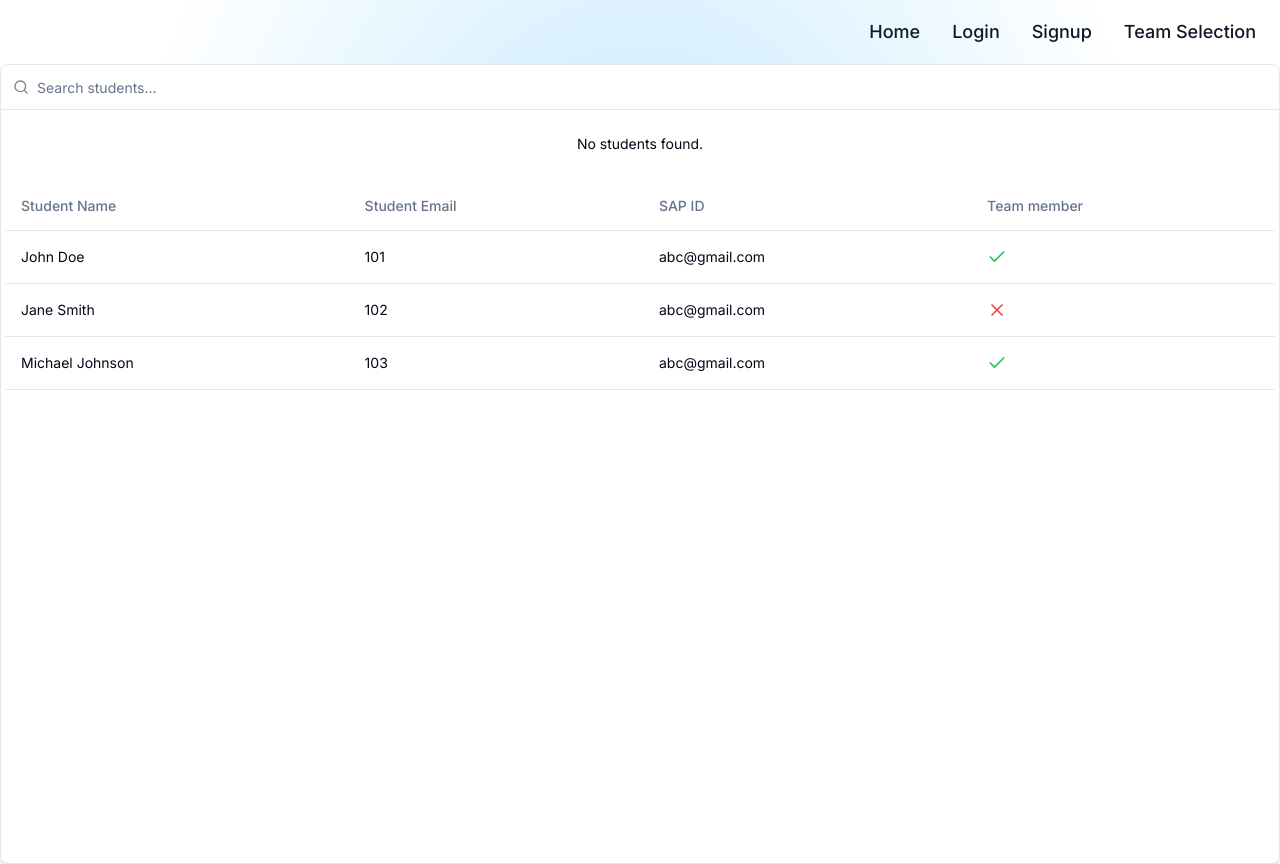
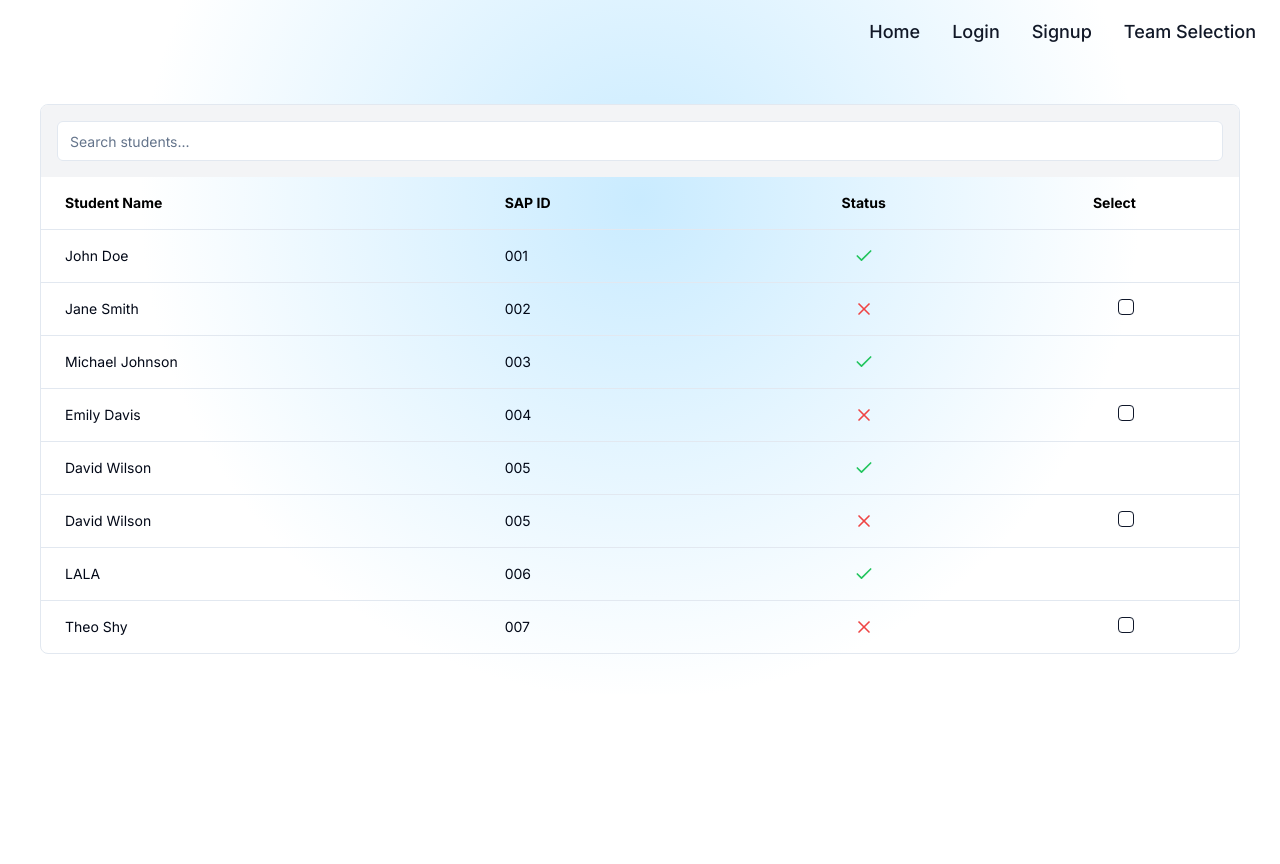
Before and after one commit to vedantkesharia/fyp-team-selection-website, a Next.js app: page /team-selection in a window 1280 px wide. After the commit the page ends 800 px from the top, so only its background shows below. Built offline with nearby package versions, Linux system fonts and the light colour scheme.

Commit message:
added team selection page

```diff
--- a/package.json
+++ b/package.json
@@ -9,8 +9,10 @@
     "lint": "next lint"
   },
   "dependencies": {
+    "@radix-ui/react-checkbox": "^1.0.4",
     "@radix-ui/react-dialog": "^1.0.5",
     "@radix-ui/react-label": "^2.0.2",
+    "@radix-ui/react-scroll-area": "^1.0.5",
     "@radix-ui/react-slot": "^1.0.2",
     "class-variance-authority": "^0.7.0",
     "clsx": "^2.1.1",
--- a/src/app/team-selection/page.js
+++ b/src/app/team-selection/page.js
@@ -1,50 +1,139 @@
-import { Command, CommandInput, CommandList, CommandEmpty, CommandGroup } from "@/components/ui/command"
+"use client"
+
+import { useState, useMemo } from "react"
+import { Input } from "@/components/ui/input"
 import { Table, TableHeader, TableRow, TableHead, TableBody, TableCell } from "@/components/ui/table"
+import { Checkbox } from "@/components/ui/checkbox"
+import { ScrollArea } from "@/components/ui/scroll-area"
 
 export default function Component() {
-  const students = [
-    { name: "John Doe", rollNumber: 101, email:"abc@gmail.com", present: true },
-    { name: "Jane Smith", rollNumber: 102, email:"abc@gmail.com", present: false },
-    { name: "Michael Johnson", rollNumber: 103, email:"abc@gmail.com", present: true },
-    { name: "Emily Davis", rollNumber: 104, email:"abc@gmail.com", present: true },
-    { name: "David Wilson", rollNumber: 105, email:"abc@gmail.com", present: false },
-  ]
+  const [search, setSearch] = useState("")
+  const [selectedStudents, setSelectedStudents] = useState([])
+  const handleSearch = (e) => setSearch(e.target.value)
+  const filteredData = useMemo(() => {
+    return [
+      {
+        name: "John Doe",
+        sapId: "001",
+        status: "Passed",
+      },
+      {
+        name: "Jane Smith",
+        sapId: "002",
+        status: "Failed",
+      },
+      {
+        name: "Michael Johnson",
+        sapId: "003",
+        status: "Passed",
+      },
+      {
+        name: "Emily Davis",
+        sapId: "004",
+        status: "Failed",
+      },
+      {
+        name: "David Wilson",
+        sapId: "005",
+        status: "Passed",
+      },
+      {
+        name: "David Wilson",
+        sapId: "005",
+        status: "Failed",
+      },
+      {
+        name: "LALA",
+        sapId: "006",
+        status: "Passed",
+      },
+      {
+        name: "Theo Shy",
+        sapId: "007",
+        status: "Failed",
+      },
+    ].filter((student) => {
+      const searchValue = search.toLowerCase()
+      return student.name.toLowerCase().includes(searchValue) || student.sapId.toLowerCase().includes(searchValue)
+    })
+  }, [search])
+  const handleSelectStudent = (student) => {
+    setselectedStudents((prevSelectedStudents) => {
+      if (prevSelectedStudents.includes(student)) {
+        return prevSelectedStudents.filter((s) => s !== student);
+      } else {
+        return [...prevSelectedStudents, student];
+      }
+    });
+  };
   return (
-    <div className="flex flex-col items-center justify-center h-screen">
-      <Command className="rounded-lg border border-gray-200 shadow-md dark:border-gray-800 w-full">
-        <CommandInput placeholder="Search students..." />
-        <CommandList>
-          <CommandEmpty>No students found.</CommandEmpty>
-          <CommandGroup>
+    <div className="p-6 md:p-8 lg:p-10">
+      <div className="border rounded-lg overflow-hidden">
+        <div className="bg-gray-100 dark:bg-gray-950 p-4">
+          <Input placeholder="Search students..." value={search} onChange={handleSearch} className="w-full" />
+        </div>
         <Table>
           <TableHeader>
             <TableRow>
-                  <TableHead>Student Name</TableHead>
-                  <TableHead>Student Email</TableHead>
-                  <TableHead>SAP ID</TableHead>
-                  <TableHead>Team member</TableHead>
+              <TableHead className="px-6 py-4 text-left font-medium font-bold text-black">Student Name</TableHead>
+              <TableHead className="px-6 py-4 text-left font-medium font-bold text-black">SAP ID</TableHead>
+              <TableHead className="px-6 py-4 text-center font-medium font-bold text-black">Status</TableHead>
+              <TableHead className="px-6 py-4 text-center font-medium font-bold text-black">Select</TableHead>
             </TableRow>
           </TableHeader>
           <TableBody>
-                {students.map((student) => (
-                  <TableRow key={student.rollNumber}>
-                    <TableCell>{student.name}</TableCell>
-                    <TableCell>{student.rollNumber}</TableCell>
-                    <TableCell>{student.email}</TableCell>
-                    <TableCell>
-                      {student.present ? (
-                        <CheckIcon className="text-green-500 h-5 w-5" />
+            {filteredData.map((student) => (
+              <TableRow key={student.sapId}>
+                <TableCell className="px-6 py-4">{student.name}</TableCell>
+                <TableCell className="px-6 py-4">{student.sapId}</TableCell>
+                <TableCell className="px-6 py-4 text-center flex justify-center">
+                  {student.status === "Passed" ? (
+                    <CheckIcon className="w-5 h-5 text-green-500" />
                   ) : (
-                        <XIcon className="text-red-500 h-5 w-5" />
+                    <XIcon className="w-5 h-5 text-red-500" />
                   )}
+                </TableCell>
+                <TableCell className="px-6 py-4 text-center">
+                  {student.status === "Failed" ? (
+                    <Checkbox
+                      id={`student-${student.sapId}`}
+                      // checked={selectedStudents.includes(student)}
+                      onChange={() => handleSelectStudent(student)}
+                    />
+                  ) : null}
                 </TableCell>
               </TableRow>
             ))}
           </TableBody>
         </Table>
-          </CommandGroup>
-        </CommandList>
-      </Command>
+      </div>
+      {selectedStudents.length > 0 && (
+        <div className="mt-6 border rounded-lg overflow-hidden">
+          <div className="bg-gray-100 dark:bg-gray-950 p-4">
+            <h3 className="text-lg font-medium">Selected Students</h3>
+          </div>
+          <Table>
+            <TableHeader>
+              <TableRow>
+                <TableHead className="px-6 py-4 text-left font-medium">Student Name</TableHead>
+                <TableHead className="px-6 py-4 text-left font-medium">SAP ID</TableHead>
+                <TableHead className="px-6 py-4 text-center font-medium">Status</TableHead>
+              </TableRow>
+            </TableHeader>
+            <TableBody>
+              {selectedStudents.map((student) => (
+                <TableRow key={student.sapId}>
+                  <TableCell className="px-6 py-4">{student.name}</TableCell>
+                  <TableCell className="px-6 py-4">{student.sapId}</TableCell>
+                  <TableCell className="px-6 py-4 text-center">
+                    <XIcon className="w-5 h-5 text-red-500" />
+                  </TableCell>
+                </TableRow>
+              ))}
+            </TableBody>
+          </Table>
+        </div>
+      )}
     </div>
   )
 }
--- /dev/null
+++ b/src/components/ui/checkbox.jsx
@@ -0,0 +1,24 @@
+"use client"
+
+import * as React from "react"
+import * as CheckboxPrimitive from "@radix-ui/react-checkbox"
+import { Check } from "lucide-react"
+
+import { cn } from "@/lib/utils"
+
+const Checkbox = React.forwardRef(({ className, ...props }, ref) => (
+  <CheckboxPrimitive.Root
+    ref={ref}
+    className={cn(
+      "peer h-4 w-4 shrink-0 rounded-sm border border-primary ring-offset-background focus-visible:outline-none focus-visible:ring-2 focus-visible:ring-ring focus-visible:ring-offset-2 disabled:cursor-not-allowed disabled:opacity-50 data-[state=checked]:bg-primary data-[state=checked]:text-primary-foreground",
+      className
+    )}
+    {...props}>
+    <CheckboxPrimitive.Indicator className={cn("flex items-center justify-center text-current")}>
+      <Check className="h-4 w-4" />
+    </CheckboxPrimitive.Indicator>
+  </CheckboxPrimitive.Root>
+))
+Checkbox.displayName = CheckboxPrimitive.Root.displayName
+
+export { Checkbox }
--- /dev/null
+++ b/src/components/ui/scroll-area.jsx
@@ -0,0 +1,40 @@
+"use client"
+
+import * as React from "react"
+import * as ScrollAreaPrimitive from "@radix-ui/react-scroll-area"
+
+import { cn } from "@/lib/utils"
+
+const ScrollArea = React.forwardRef(({ className, children, ...props }, ref) => (
+  <ScrollAreaPrimitive.Root
+    ref={ref}
+    className={cn("relative overflow-hidden", className)}
+    {...props}>
+    <ScrollAreaPrimitive.Viewport className="h-full w-full rounded-[inherit]">
+      {children}
+    </ScrollAreaPrimitive.Viewport>
+    <ScrollBar />
+    <ScrollAreaPrimitive.Corner />
+  </ScrollAreaPrimitive.Root>
+))
+ScrollArea.displayName = ScrollAreaPrimitive.Root.displayName
+
+const ScrollBar = React.forwardRef(({ className, orientation = "vertical", ...props }, ref) => (
+  <ScrollAreaPrimitive.ScrollAreaScrollbar
+    ref={ref}
+    orientation={orientation}
+    className={cn(
+      "flex touch-none select-none transition-colors",
+      orientation === "vertical" &&
+        "h-full w-2.5 border-l border-l-transparent p-[1px]",
+      orientation === "horizontal" &&
+        "h-2.5 flex-col border-t border-t-transparent p-[1px]",
+      className
+    )}
+    {...props}>
+    <ScrollAreaPrimitive.ScrollAreaThumb className="relative flex-1 rounded-full bg-border" />
+  </ScrollAreaPrimitive.ScrollAreaScrollbar>
+))
+ScrollBar.displayName = ScrollAreaPrimitive.ScrollAreaScrollbar.displayName
+
+export { ScrollArea, ScrollBar }
```
Also changed, not shown: 1 other file (tests, documents, lock files or other folders). Lines whose indentation alone changed are shown as unchanged.
